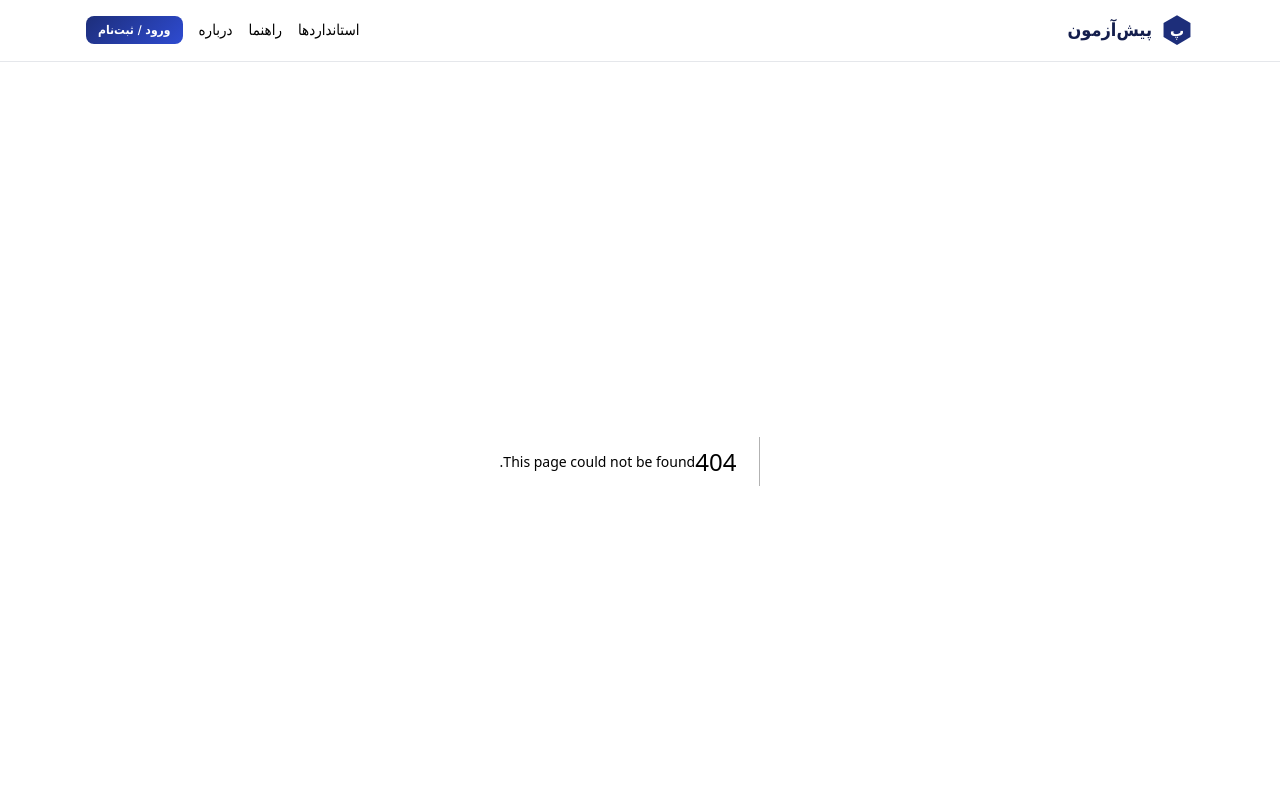
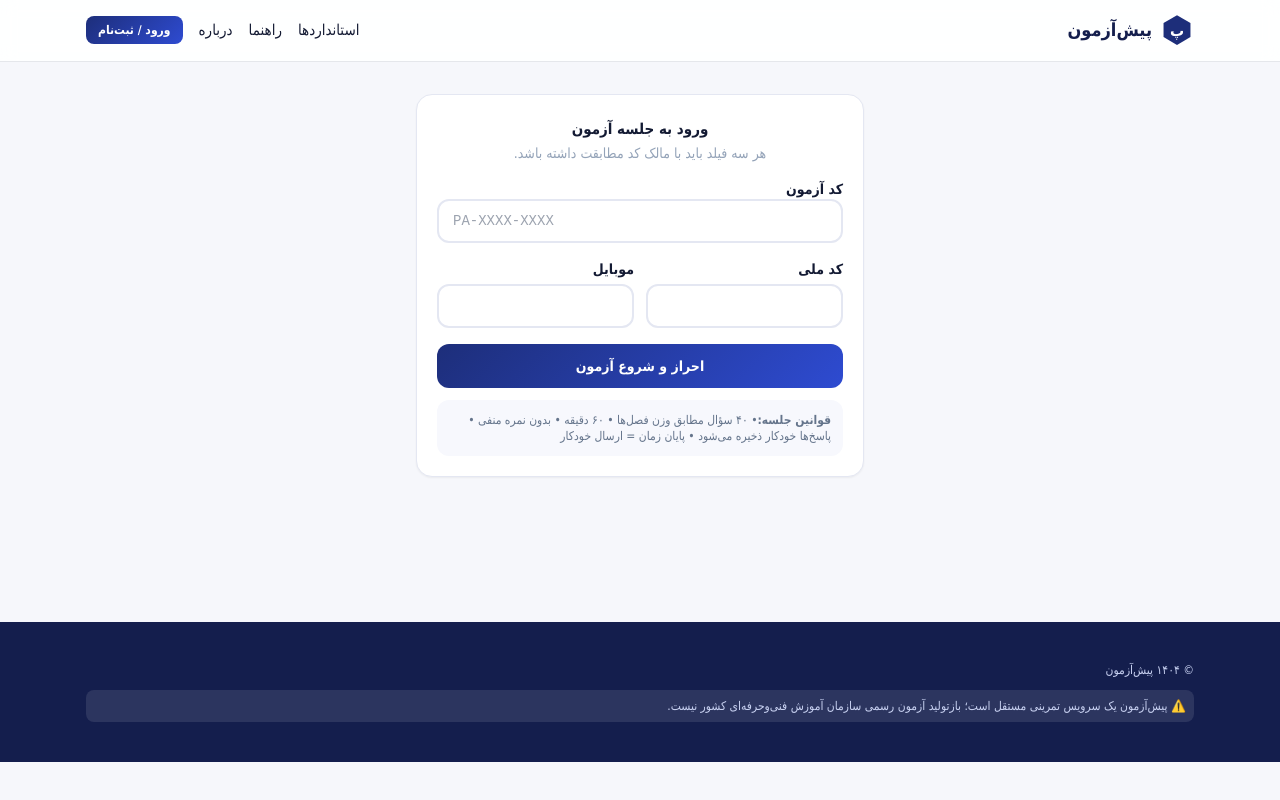
Before and after one commit to farhadshadkam/pishazmoon, a Next.js app: page /exam-entry in a window 1280 px wide. Before the commit this address had no page. Shown: the top 800 px of the page. Built offline with nearby package versions, Linux system fonts and the light colour scheme; a small style sheet from the web is missing.

Commit message:
Create page.tsx

```diff
--- /dev/null
+++ b/src/app/exam-entry/page.tsx
@@ -0,0 +1,26 @@
+'use client';
+import { useState } from 'react';
+import { useRouter } from 'next/navigation';
+export default function ExamEntry() {
+  const [code, setCode] = useState(''); const [nid, setNid] = useState(''); const [mob, setMob] = useState('');
+  const [err, setErr] = useState(''); const router = useRouter();
+  const start = async () => {
+    sessionStorage.setItem('PA_ENTRY', JSON.stringify({ code, nationalId: nid, mobile: mob }));
+    const r = await fetch('/api/exam/start', { method: 'POST', headers: { 'Content-Type': 'application/json' }, body: JSON.stringify({ code, nationalId: nid, mobile: mob }) }).then((x) => x.json());
+    if (r.error) setErr({ CODE_NOT_FOUND: 'کد آزمون یافت نشد', CODE_USED: 'این کد قبلاً استفاده شده', CODE_EXPIRED: 'اعتبار کد به پایان رسیده', OWNER_MISMATCH: 'اطلاعات شناسایی مطابقت ندارد', BANK_INCOMPLETE: 'بانک سوالات در حال تکمیل است' }[r.error] || 'خطا');
+    else router.push('/exam');
+  };
+  return (<div className="max-w-md mx-auto mt-8" dir="rtl"><div className="card">
+    <h2 className="text-center font-bold">ورود به جلسه آزمون</h2>
+    <p className="text-sm text-slate-400 text-center">هر سه فیلد باید با مالک کد مطابقت داشته باشد.</p>
+    <label className="text-sm font-bold block mt-4">کد آزمون</label>
+    <input className="inp" dir="ltr" style={{ fontFamily: 'monospace' }} value={code} onChange={(e) => setCode(e.target.value.toUpperCase())} placeholder="PA-XXXX-XXXX" />
+    <div className="grid grid-cols-2 gap-3 mt-3">
+      <div><label className="text-sm font-bold">کد ملی</label><input className="inp" dir="ltr" maxLength={10} value={nid} onChange={(e) => setNid(e.target.value)} /></div>
+      <div><label className="text-sm font-bold">موبایل</label><input className="inp" dir="ltr" maxLength={11} value={mob} onChange={(e) => setMob(e.target.value)} /></div>
+    </div>
+    <p className="text-rose-500 text-xs min-h-4">{err}</p>
+    <button className="btn-p w-full !py-3" onClick={start}>احراز و شروع آزمون</button>
+    <div className="mt-3 bg-[#F7F8FD] rounded-xl p-3 text-xs text-slate-500"><b>قوانین جلسه:</b>• ۴۰ سؤال مطابق وزن فصل‌ها • ۶۰ دقیقه • بدون نمره منفی • پاسخ‌ها خودکار ذخیره می‌شود • پایان زمان = ارسال خودکار</div>
+  </div></div>);
+}
```
